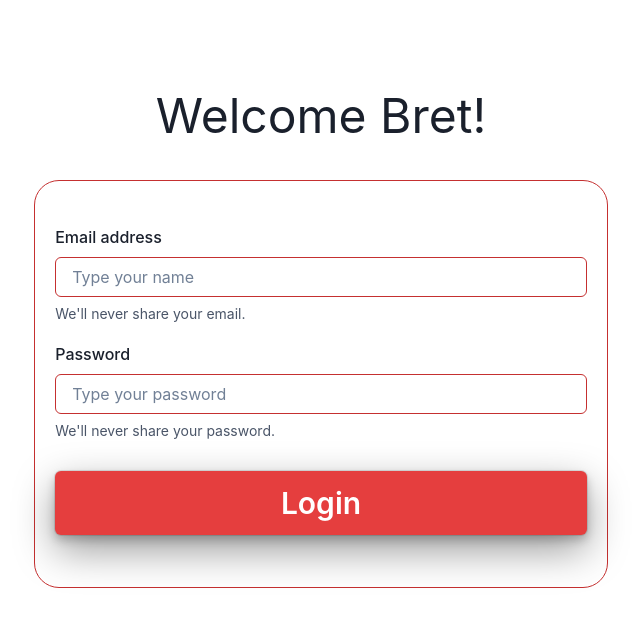
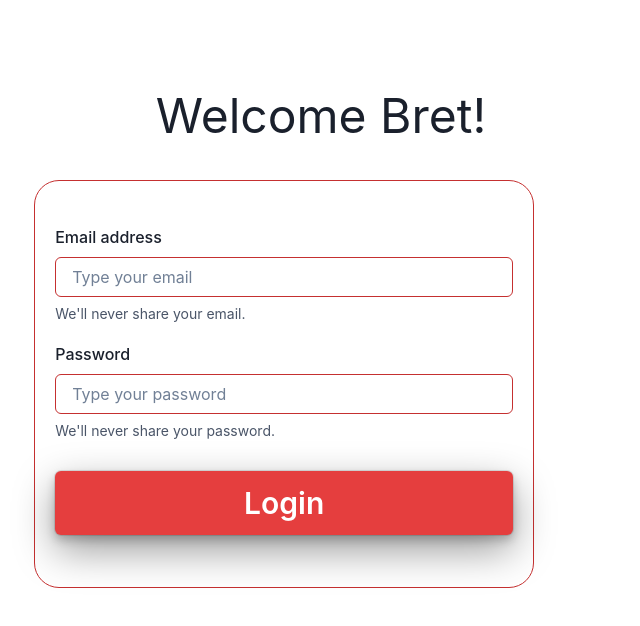
Before and after one commit to allanalmeida94/loginProject, a Next.js app: page /login in a window 1280 px wide. Shown: the top 626 px of the page, without its empty margins (319-959 px from the left). Built offline with nearby package versions, Linux system fonts and the light colour scheme.

Commit message:
changes index, login and nextauth

```diff
--- a/src/pages/_app.tsx
+++ b/src/pages/_app.tsx
@@ -1,12 +1,15 @@
 import type { AppProps } from "next/app";
 import { ChakraProvider } from "@chakra-ui/react";
+import { SessionProvider } from "next-auth/react";
 
 export default function MyApp({ Component, pageProps }: AppProps) {
   return (
     <>
-      <ChakraProvider>
-        <Component {...pageProps} />
-      </ChakraProvider>
+      <SessionProvider session={pageProps.session}>
+        <ChakraProvider>
+          <Component {...pageProps} />
+        </ChakraProvider>
+      </SessionProvider>
     </>
   );
 }
--- a/src/pages/api/auth/[...nextauth].tsx
+++ b/src/pages/api/auth/[...nextauth].tsx
@@ -14,9 +14,9 @@ export const authOptions = {
         email: { label: "email", type: "text" },
         password: { label: "password", type: "password" },
       },
-      async authorize(credentials, req) {
+      authorize(credentials, req) {
         // Add logic here to look up the user from the credentials supplied
-        const user = { id: "1", email: "allan", password: "123456" };
+        const user = { id: "1", email: "allan@gmail.com", password: "123456" };
 
         if (
           credentials?.email.match(user.email) &&
--- a/src/pages/index.tsx
+++ b/src/pages/index.tsx
@@ -6,11 +6,11 @@ import {
   Box,
   Button,
 } from "@chakra-ui/react";
+
 import { useRouter } from "next/router";
 
 export default function Home() {
   const router = useRouter();
-  //<NextAuthSessionProvider>{children}</NextAuthSessionProvider>;
 
   return (
     <>
--- a/src/pages/login.tsx
+++ b/src/pages/login.tsx
@@ -15,16 +15,16 @@ import {
   Text,
 } from "@chakra-ui/react";
 
-export default async function Login() {
+export default function Login() {
   const [email, setEmail] = useState<string>("");
   const [password, setPassword] = useState<string>("");
 
   const router = useRouter();
 
-  async function handleSubmit(event: SyntheticEvent) {
+  function handleSubmit(event: SyntheticEvent) {
     event.preventDefault();
 
-    const result = await signIn("credentials", {
+    const result = signIn("credentials", {
       email,
       password,
       redirect: false,
@@ -47,18 +47,20 @@ export default async function Login() {
           </Text>
           <Flex>
             {/* Creating login form */}
+            <form onSubmit={handleSubmit}>
               <FormControl
                 border="1px"
                 borderColor="red.600"
                 borderRadius="25"
                 padding="20px"
-              onSubmit={handleSubmit}
+                width="500px"
               >
                 <FormLabel mt="6">Email address</FormLabel>
                 <Input
                   type="text"
-                placeholder="Type your name"
+                  placeholder="Type your email"
                   onChange={(e) => setEmail(e.target.value)}
+                  id="email"
                 />
                 <FormHelperText>We'll never share your email.</FormHelperText>
                 <FormLabel mt={5}>Password</FormLabel>
@@ -66,8 +68,11 @@ export default async function Login() {
                   type="password"
                   placeholder="Type your password"
                   onChange={(e) => setPassword(e.target.value)}
+                  id="password"
                 />
-              <FormHelperText>We'll never share your password.</FormHelperText>
+                <FormHelperText>
+                  We'll never share your password.
+                </FormHelperText>
 
                 <Button
                   alignItems="center"
@@ -84,6 +89,7 @@ export default async function Login() {
                   Login
                 </Button>
               </FormControl>
+            </form>
           </Flex>
         </Container>
       </div>
```
Also changed, not shown: 1 other file (tests, documents, lock files or other folders). Lines whose indentation alone changed are shown as unchanged.
